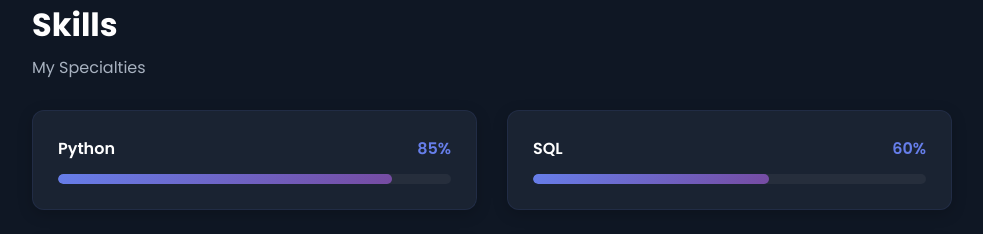
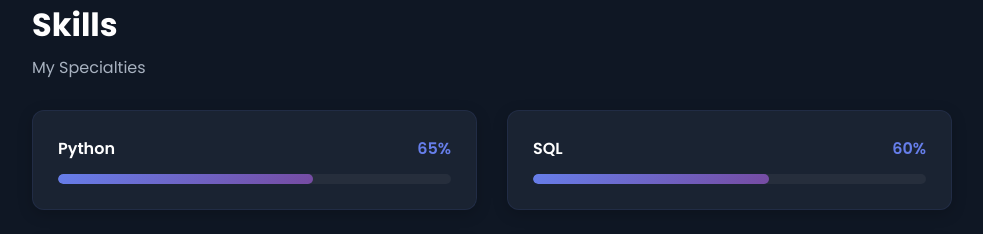
Before and after one commit to Peepearl/Patiencemamman.github.io, a plain HTML site: page index.html in a window 1280 px wide. Shown: the part 1620-1854 px from the top of the page, without its empty margins (288-1271 px from the left). Drawn offline with Linux system fonts and the light colour scheme; files whose address does not match are found by name.

Commit message:
updated files

```diff
--- a/index.html
+++ b/index.html
@@ -108,10 +108,10 @@
             <div class="skill-box">
               <div class="skill-info">
                 <span>Python</span>
-                <span>85%</span>
+                <span>65%</span>
               </div>
               <div class="skill-bar">
-                <div class="skill-fill" data-width="85%"></div>
+                <div class="skill-fill" data-width="65%"></div>
               </div>
             </div>
 
```
